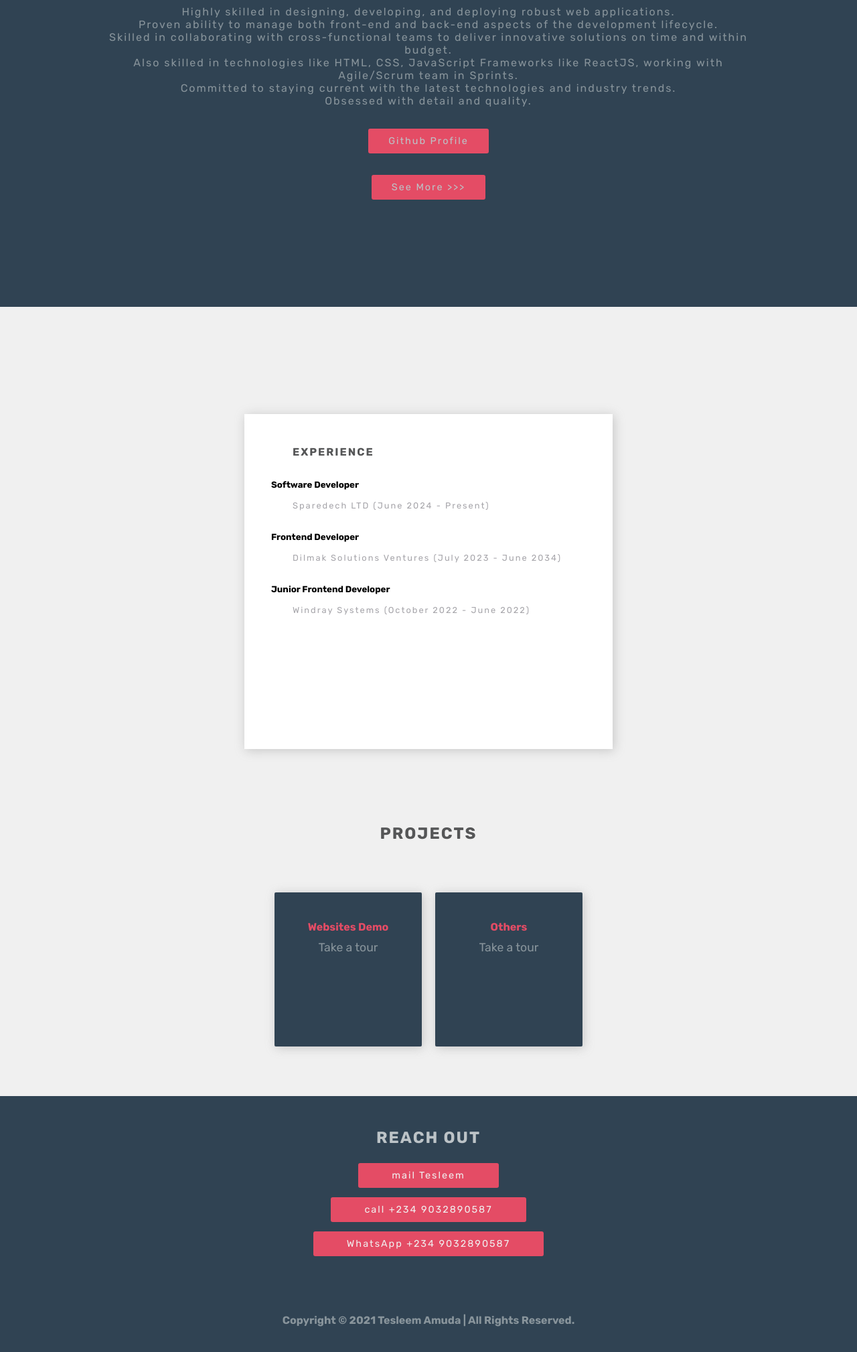
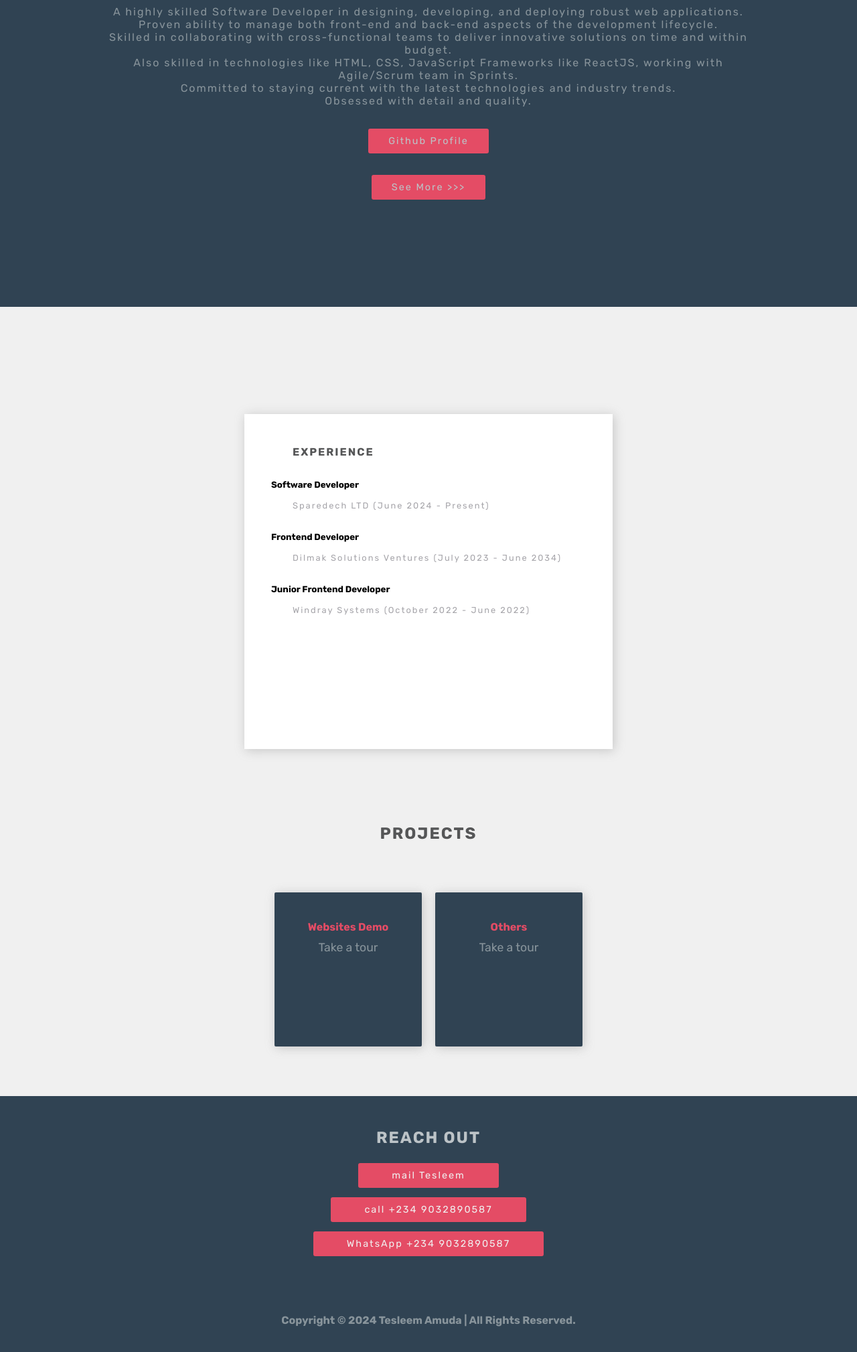
Before and after one commit to tesddev/FSProfile, a plain HTML site: page index.html in a window 1280 px wide. Shown: the part 420-2438 px from the top of the page at 67% size. Drawn offline with Linux system fonts and the light colour scheme; a script that the page names is missing.

Commit message:
update year of development

```diff
--- a/index.html
+++ b/index.html
@@ -29,7 +29,7 @@
             <div class="hero-content-heading">
                 <img src="https://avatars.githubusercontent.com/u/58847828?v=4" alt="Tesleem Amuda">
                 <h3>Tesleem Amuda</h3>
-                <p>Highly skilled in designing, developing, and deploying robust web applications.
+                <p>A highly skilled Software Developer in designing, developing, and deploying robust web applications.
                     <br>Proven ability to manage both front-end and back-end aspects of the development lifecycle.
                     <br>Skilled in collaborating with cross-functional teams to deliver innovative solutions on time and within budget.
                     <br>Also skilled in technologies like HTML, CSS, JavaScript Frameworks like ReactJS, working with Agile/Scrum team in Sprints.
@@ -92,7 +92,7 @@
                     <p><a class="button" href="https://wa.me/2349032890587">WhatsApp +234 9032890587</a></p>
                 </div>
             </div>
-            <h6>Copyright &copy; 2021 Tesleem Amuda | All Rights Reserved.</h6>
+            <h6>Copyright &copy; 2024 Tesleem Amuda | All Rights Reserved.</h6>
         </div>
     </div>
     </div>
```
